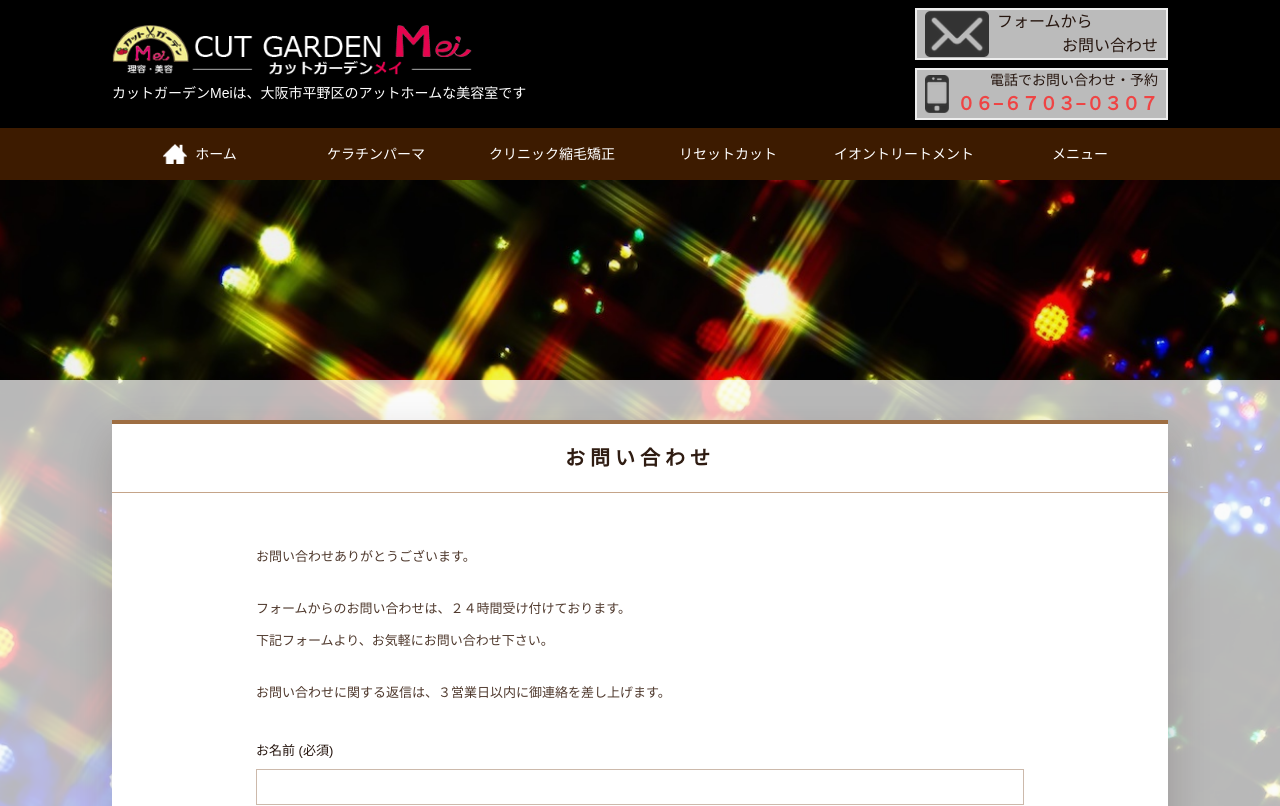
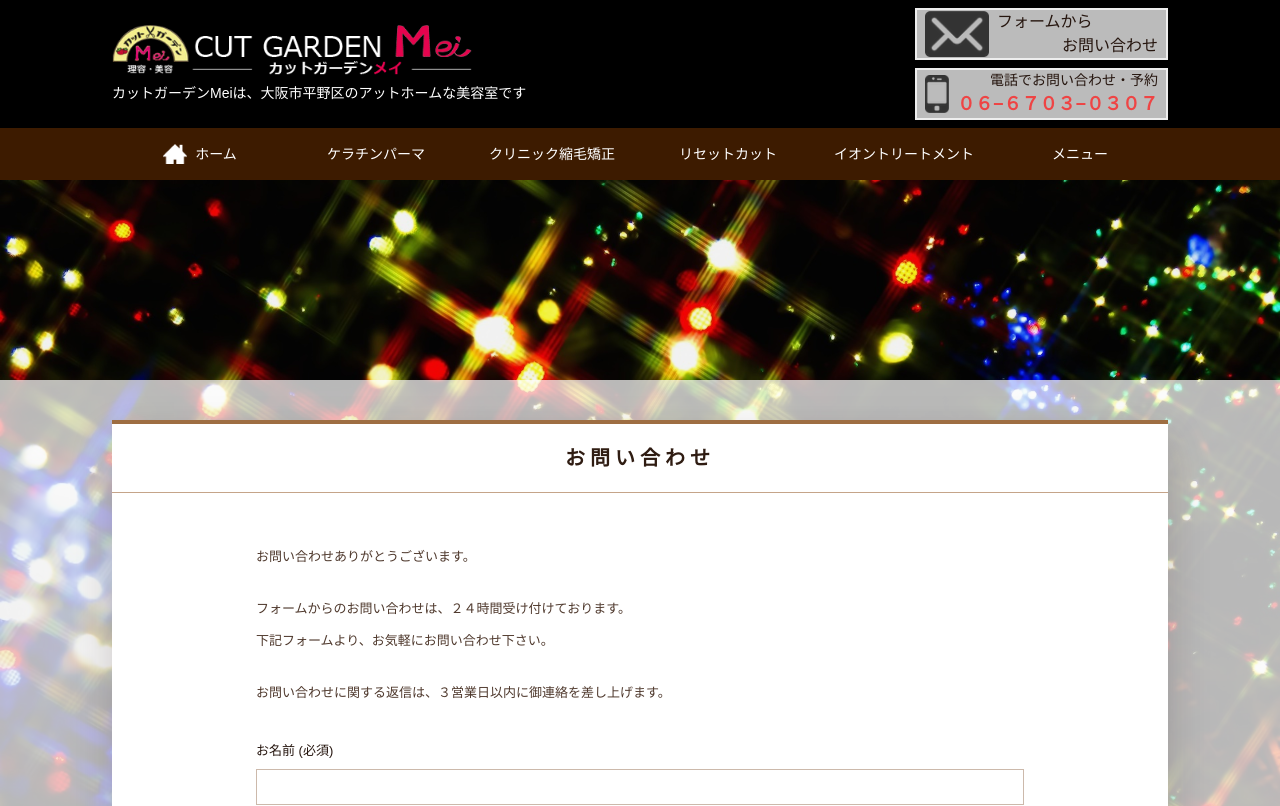
Before and after one commit to Cutgarden-Mei/cutgarden-mei.com, a Next.js app: page /contact in a window 1280 px wide. Shown: the top 806 px of the page. Built offline with nearby package versions, Linux system fonts and the light colour scheme; no server answers.

Commit message:
Update PageFrame component to use fixed background image positioning

```diff
--- a/src/components/page-frame.tsx
+++ b/src/components/page-frame.tsx
@@ -25,7 +25,7 @@ export function PageFrame({
 		>
 			{backgroundImageSrc ? (
 				<div
-					className="absolute inset-0 bg-cover bg-center opacity-95"
+					className="absolute inset-0 bg-fixed bg-cover bg-center opacity-95"
 					style={{ backgroundImage: `url('${backgroundImageSrc}')` }}
 				/>
 			) : null}
```
